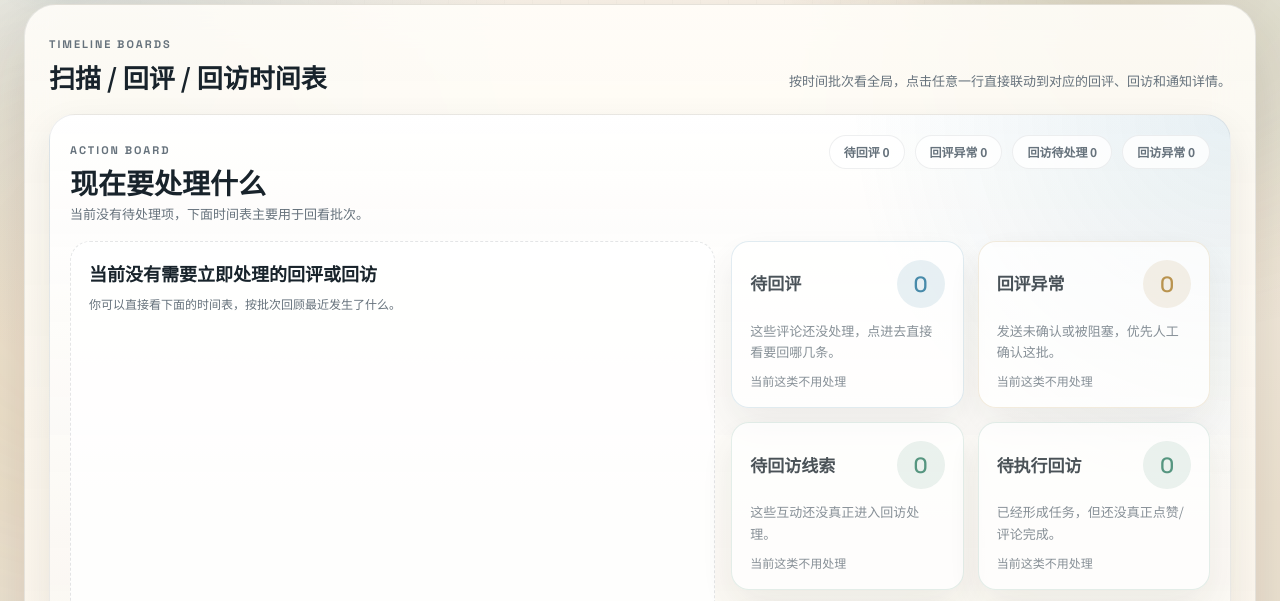
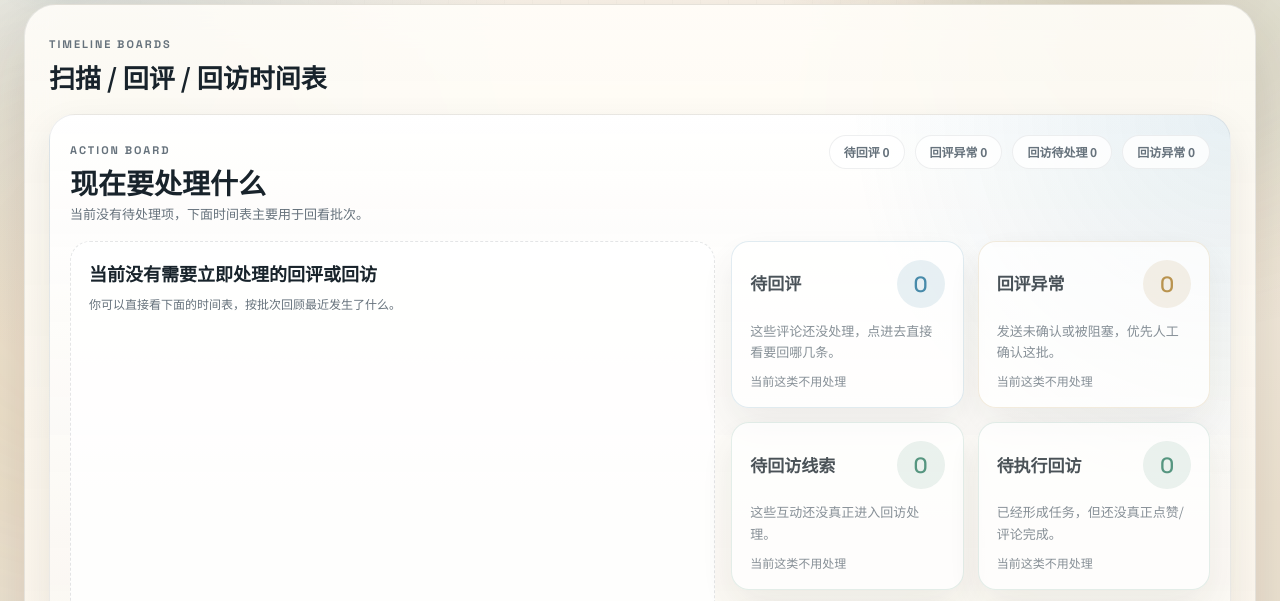
Before and after one commit to breezePeak/li_shang_wang_lai, a website: page public/index.html in a window 1280 px wide. Shown: the part 142-743 px from the top of the page. Drawn offline with Linux system fonts and the light colour scheme; no server answers.

Commit message:
移除时间表标题右侧说明文案

```diff
--- a/public/index.html
+++ b/public/index.html
@@ -54,7 +54,6 @@
             <span class="section-kicker">Timeline Boards</span>
             <h2>扫描 / 回评 / 回访时间表</h2>
           </div>
-          <p>按时间批次看全局，点击任意一行直接联动到对应的回评、回访和通知详情。</p>
         </div>
         <div id="graph-root" class="graph-root"></div>
 
```
